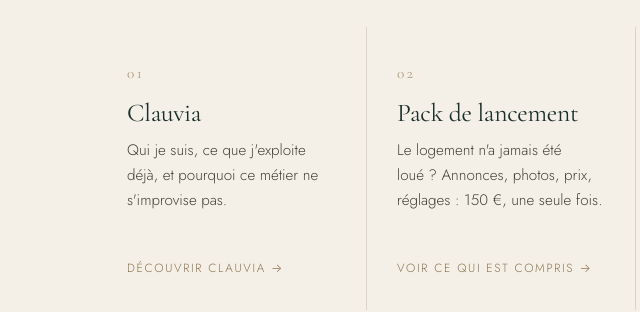
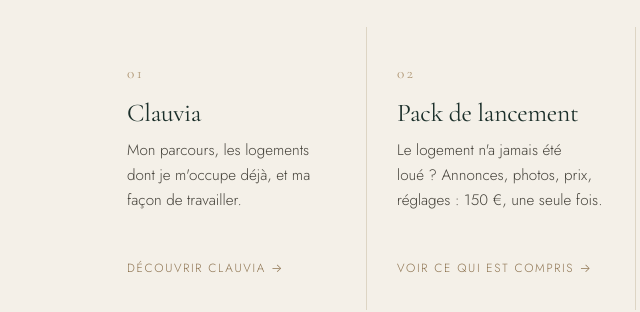
Before and after one commit to maxroche1/clauvia-site, a plain HTML site: page index.html in a window 1280 px wide. Shown: the part 1180-1492 px from the top of the page, 5-645 px from the left. Drawn offline with nearby package versions, Linux system fonts and the light colour scheme.

Commit message:
Accueil : texte de l'entrée Clauvia adouci

```diff
--- a/index.html
+++ b/index.html
@@ -197,7 +197,7 @@
         <a class="porte" href="clauvia.html">
           <span class="num">01</span>
           <h3>Clauvia</h3>
-          <p>Qui je suis, ce que j'exploite déjà, et pourquoi ce métier ne s'improvise pas.</p>
+          <p>Mon parcours, les logements dont je m'occupe déjà, et ma façon de travailler.</p>
           <span class="more">Découvrir Clauvia →</span>
         </a>
         <a class="porte" href="services.html#lancement">
```
